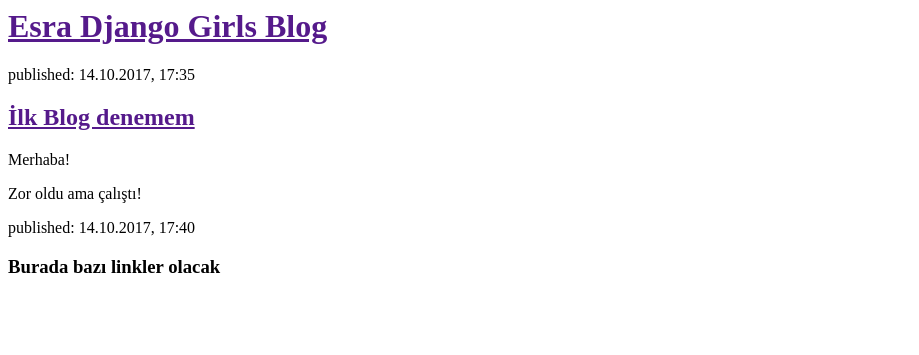
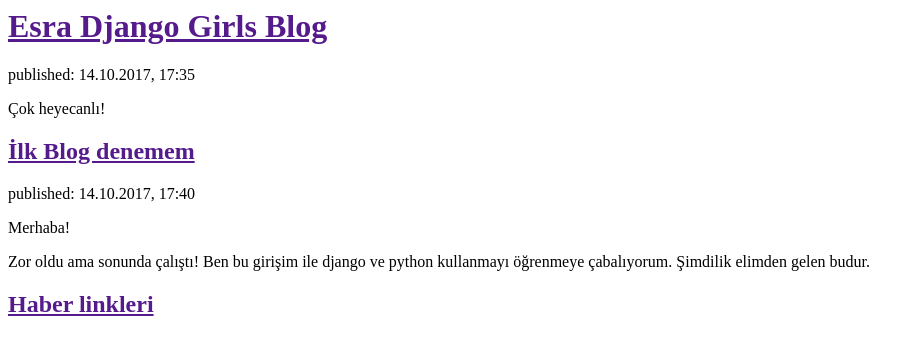
Before and after one commit to esraatalaytuna/ilk-blogum, a Django app: page / in a window 1280 px wide. Shown: the top 355 px of the page, without its empty margins (0-919 px from the left). Run offline with Django 3.2, Linux system fonts and the light colour scheme.

Commit message:
veritabanı düzeltme

```diff
--- a/blog/templates/blog/post_list.html
+++ b/blog/templates/blog/post_list.html
@@ -11,18 +11,20 @@
 
     <div>
     <p>published: 14.10.2017, 17:35</p>
+    <p> Çok heyecanlı! <p>
     <h2><a href="">İlk Blog denemem</a></h2>
   </div>
 
+  <p>published: 14.10.2017, 17:40 </p>
   <p> Merhaba!</p>
   <div>
-  <p> Zor oldu ama çalıştı!</p>
+  <p> Zor oldu ama sonunda çalıştı! Ben bu girişim ile django ve python kullanmayı öğrenmeye çabalıyorum. Şimdilik elimden gelen budur.</p>
 </div>
 
 <div>
-<p>published: 14.10.2017, 17:40 </p>
-  <h3> Burada bazı linkler olacak</h3>
+  <h2><a href="">Haber linkleri</a></h2>
 </div>
+
 
 </body>
   </html>
--- a/blog/views.py
+++ b/blog/views.py
@@ -2,3 +2,11 @@ from django.shortcuts import render
 
 def post_list(request):
     return render(request, 'blog/post_list.html')
+
+from django.shortcuts import render
+from django.utils import timezone
+from .models import Post
+
+def post_list(request):
+    posts = Post.objects.filter(yayinlanma_tarihi__lte=timezone.now()).order_by('yayinlanma_tarihi')
+    return render(request, 'blog/post_list.html', {'posts' : posts})
```
Also changed, not shown: db.sqlite3.
